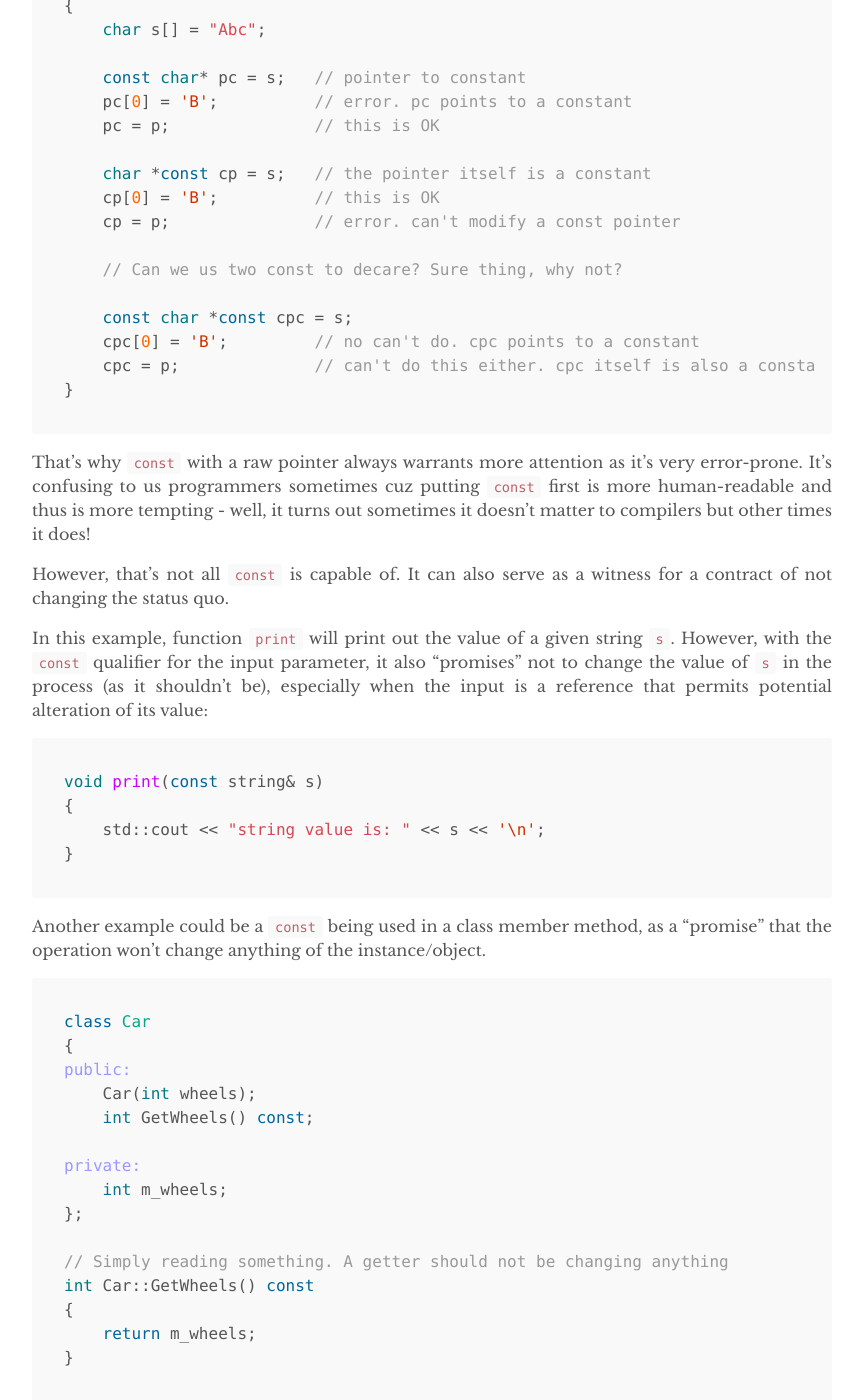
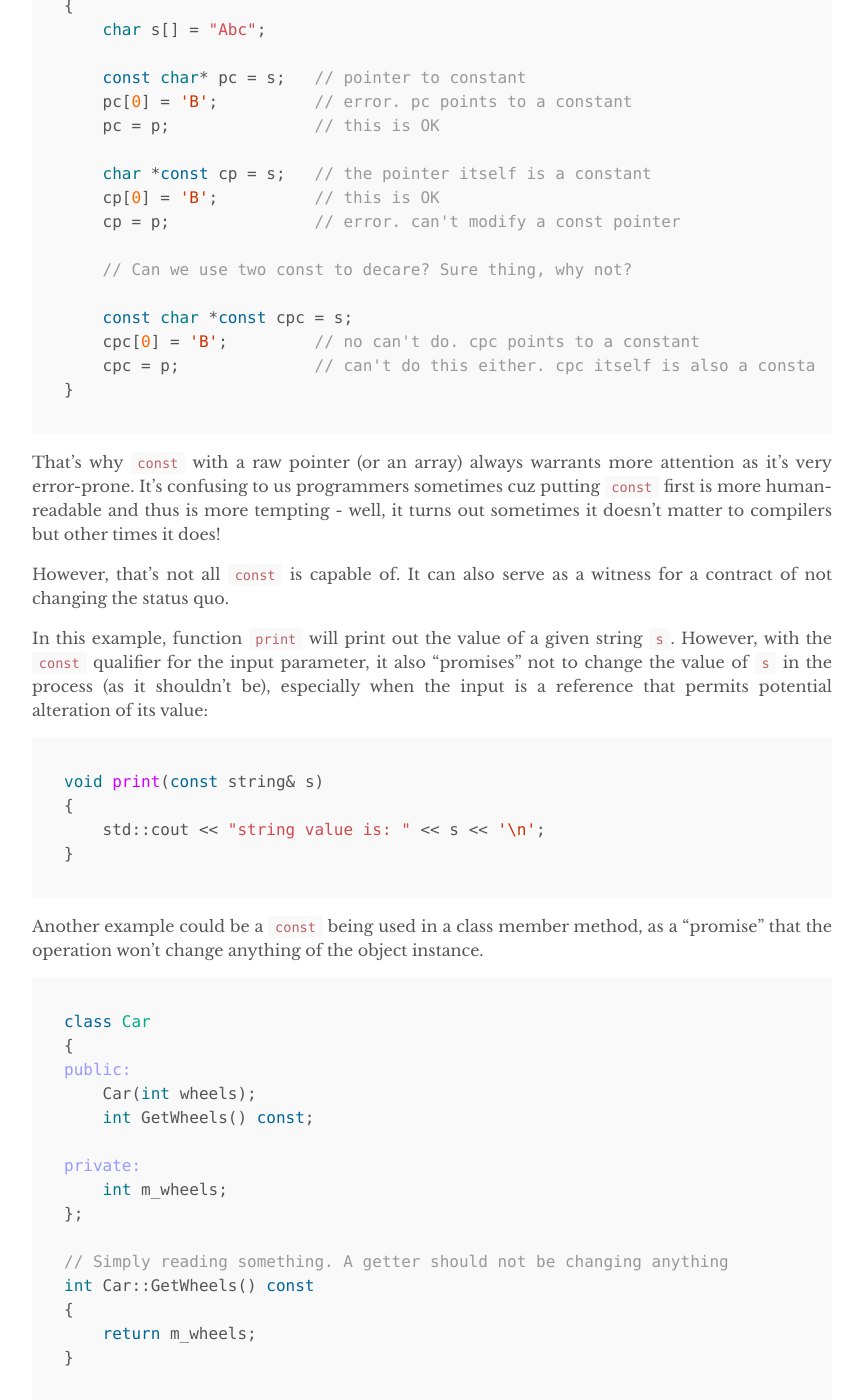
Before and after one commit to yuexiaofeng/yuexiaofeng.github.io, a Jekyll site: the page built from _posts/2021-11-03-const.md, in a window 1280 px wide and 1400 px high, scrolled down 1885 px. Shown: the whole window, without its empty margins (208-1071 px from the left). Built offline with Jekyll 4.4.1, drawn with Linux system fonts in a browser that asks for light colours; some of the changed text lies outside the part shown.

Commit message:
fixed typo in const post

````diff
--- a/_posts/2021-11-03-const.md
+++ b/_posts/2021-11-03-const.md
@@ -69,7 +69,7 @@ void foo(char* p)
     cp[0] = 'B';          // this is OK
     cp = p;               // error. can't modify a const pointer
 
-    // Can we us two const to decare? Sure thing, why not?
+    // Can we use two const to decare? Sure thing, why not?
 
     const char *const cpc = s;
     cpc[0] = 'B';         // no can't do. cpc points to a constant
@@ -77,7 +77,7 @@ void foo(char* p)
 }
 ```
 
-That's why `const` with a raw pointer always warrants more attention as it's very error-prone. It's confusing to us programmers sometimes cuz putting `const` first is more human-readable and thus is more tempting - well, it turns out sometimes it doesn't matter to compilers but other times it does!
+That's why `const` with a raw pointer (or an array) always warrants more attention as it's very error-prone. It's confusing to us programmers sometimes cuz putting `const` first is more human-readable and thus is more tempting - well, it turns out sometimes it doesn't matter to compilers but other times it does!
 
 However, that's not all `const` is capable of. It can also serve as a witness for a contract of not changing the status quo.
 
@@ -90,7 +90,7 @@ void print(const string& s)
 }
 ```
 
-Another example could be a `const` being used in a class member method, as a "promise" that the operation won't change anything of the instance/object.
+Another example could be a `const` being used in a class member method, as a "promise" that the operation won't change anything of the object instance.
 
 ```cpp
 class Car
````
Also changed, not shown: other parts of _posts/2021-11-03-const.md (+1 -1 lines).
